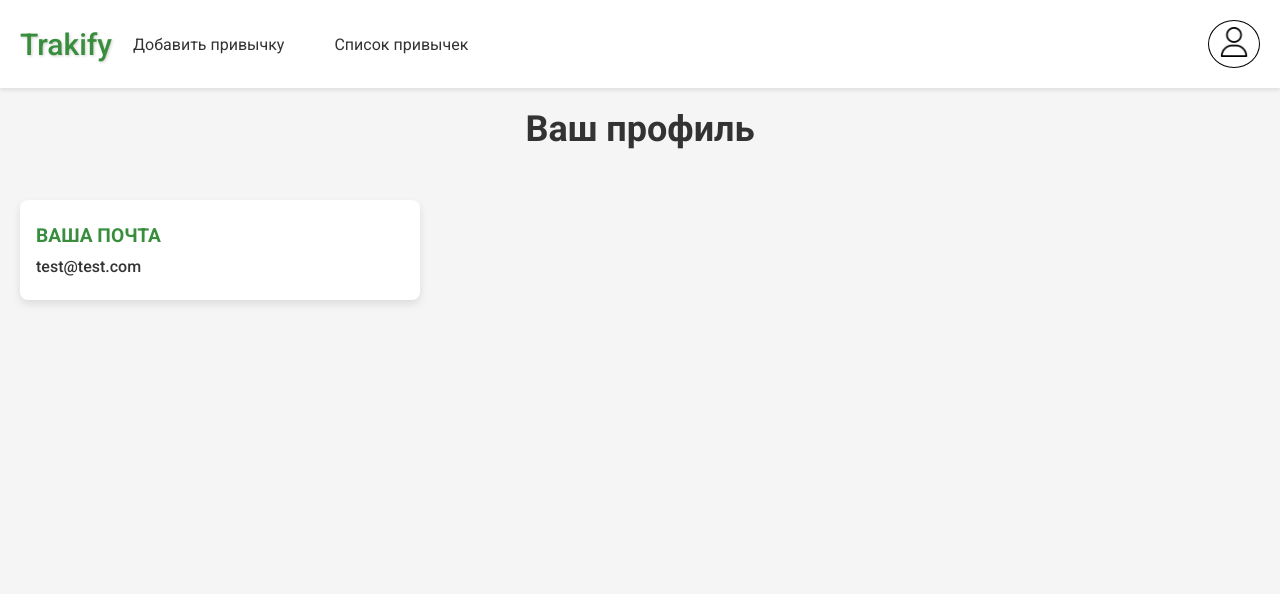
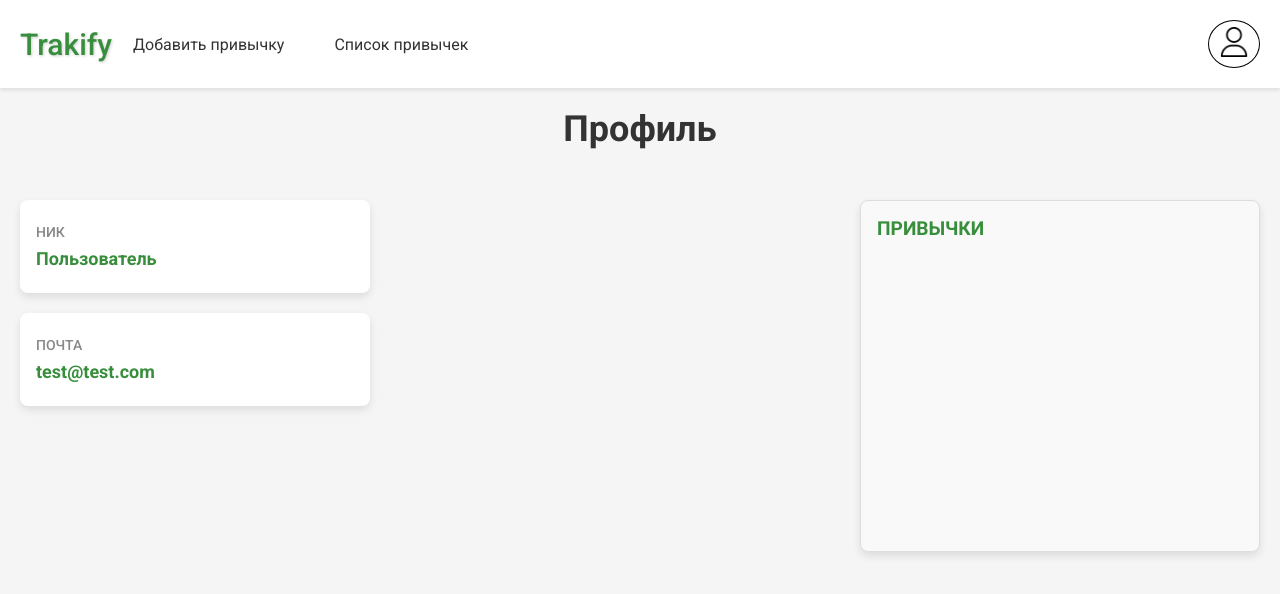
Before and after one commit to 2Revol2/Trakify, a React (Vite) app: page /profile in a window 1280 px wide. Both pictures are taken after a click on the button "Ввойти". Shown: the top 594 px of the page. Built offline with nearby package versions, Linux system fonts and the light colour scheme; data requests are answered from the project's data file.

Commit message:
feat: add profile page

```diff
--- a/src/pages/Profile/Profile.module.scss
+++ b/src/pages/Profile/Profile.module.scss
@@ -1,4 +1,4 @@
-@use '../../styles/variables.scss';
+@use "../../styles/variables.scss";
 .wrapper {
   display: flex;
   margin: 1.25rem;
@@ -9,20 +9,90 @@
 }
 .profile {
   width: 100%;
+  display: flex;
+  justify-content: space-between;
+  flex-wrap: wrap;
+  gap: 1.25rem;
 }
 .blockInfo {
-    max-width: 25rem;
+  width: 21.875rem;
   padding: 1.5rem 1rem;
   border-radius: 0.5rem;
   font-size: 1rem;
   font-weight: 500;
-    color: #333333;
-    background-color: #ffffff;
+  color: variables.$text-color;
+  background-color: variables.$light-color;
   box-shadow: 0px 0.25rem 0.5rem rgba(0, 0, 0, 0.1);
-    transition: border-color 0.2s ease-in-out, box-shadow 0.2s ease-in-out;
   margin-bottom: 1.25rem;
+  transition: all 0.2s ease;
   &:hover {
-      border-color: #388e3c;
+    box-shadow: 0rem 0.375rem 0.75rem rgba(0, 0, 0, 0.2);
+  }
+  p:first-child {
+    font-size: 0.875rem;
+    color: #888888;
+    margin-bottom: 0.5rem;
+    text-transform: uppercase;
+  }
+  p:last-child {
+    font-size: 1.125rem;
+    font-weight: bold;
+    color: variables.$primary-color;
+  }
+}
+.habitWrapper {
+  width: 25rem;
+  height: 22rem;
+  padding: 1rem;
+  border: .0625rem solid #dddddd;
+  border-radius: 0.5rem;
+  background-color: #f9f9f9;
+  overflow-y: auto;
+  overflow-x: hidden;
+  box-shadow: 0px 0.25rem 0.5rem rgba(0, 0, 0, 0.1);
+  &::-webkit-scrollbar {
+    width: 0.5rem;
+  }
+  &::-webkit-scrollbar {
+    width: 0.5rem;
+  }
+  &::-webkit-scrollbar-thumb {
+    background-color: variables.$primary-color;
+    border-radius: 0.25rem;
+  }
+  &::-webkit-scrollbar-track {
+    background-color: #f0f0f0;
+  }
+}
+.habit {
+  width: 21.875rem;
+  padding: 1.5rem 1rem;
+  border-radius: 0.5rem;
+  font-size: 1rem;
+  font-weight: 500;
+  color: variables.$text-color;
+  background-color: variables.$light-color;
+  box-shadow: 0px 0.25rem 0.5rem rgba(0, 0, 0, 0.1);
+  transition: all 0.2s ease;
+  margin-bottom: 1.25rem;
+  cursor: pointer;
+  &:hover {
+    transform: translateY(-0.25rem);
     box-shadow: 0rem 0.375rem 0.75rem rgba(0, 0, 0, 0.2);
   }
 }
+.info {
+  font-size: 0.875rem;
+  color: #888888;
+  text-transform: uppercase;
+}
+@media (max-width: 1060px) {
+  .habitWrapper, .habit, .userInfo  {
+    width: 100%;
+  }
+  .userInfo {
+    display: flex;
+    flex-direction: column;
+    align-items: center;
+  }
+}
--- a/src/pages/Profile/Profile.tsx
+++ b/src/pages/Profile/Profile.tsx
@@ -1,16 +1,49 @@
 import style from "./Profile.module.scss";
 import { Title } from "../../components/Title/Title";
+import { HabitsType } from "../../Shared/Types";
+import { DaysStreak } from "../../components/DaysStreak/DaysStreak";
+import { useNavigate } from "react-router";
 import { Description } from "../../components/Description/Description";
 export const Profile = () => {
+  const data: HabitsType[] = JSON.parse(localStorage.getItem("habits") || "[]");
+  const navigate = useNavigate();
   return (
     <div className={style.wrapper}>
       <div>
-        <Title>Ваш профиль</Title>
+        <Title>Профиль</Title>
       </div>
       <div className={style.profile}>
-        <div className={style.blockInfo}>
-          <Description>Ваша почта</Description>
-          <p>test@test.com</p>
+        <div className={style.userInfo}>
+          <div className={style.blockInfo}>
+            <p>Ник</p>
+            <p>Пользователь</p>
+          </div>
+          <div className={style.blockInfo}>
+            <p>Почта</p>
+            <p>test@test.com</p>
+          </div>
+        </div>
+
+        <div className={style.habitWrapper}>
+        <Description>Привычки</Description>
+          {data.map((habit, index) => {
+            return (
+              <div
+                className={style.habit}
+                key={index}
+                onClick={() => navigate(`/habit/${habit.name}`)}
+              >
+                <div>
+                  <p className={style.info}>Привычка</p>
+                  <Description>{habit?.name}</Description>
+                </div>
+                <div>
+                  <p className={style.info}>Дни выполнения</p>
+                  <DaysStreak>{habit.streak}</DaysStreak>
+                </div>
+              </div>
+            );
+          })}
         </div>
       </div>
     </div>
```
Lines whose indentation alone changed are shown as unchanged.
